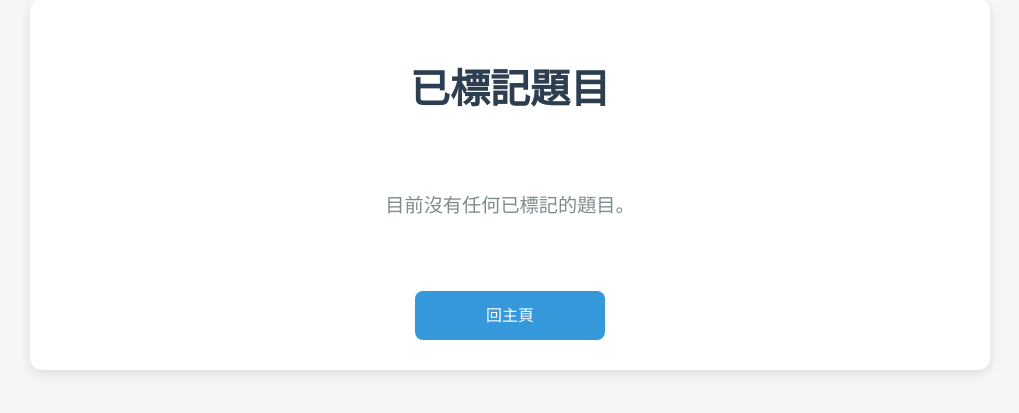
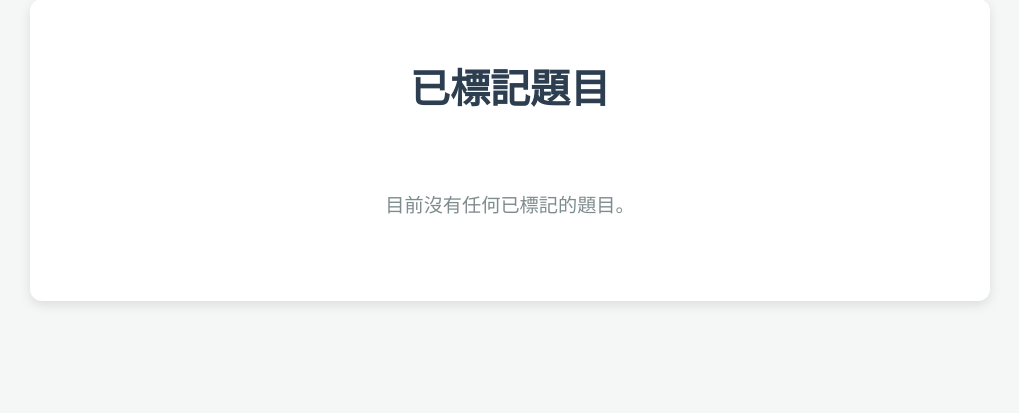
Before and after one commit to liuseemin/Qbank, a Flask app: page /review_marked in a window 1280 px wide. Shown: the part 49-462 px from the top of the page, without its empty margins (130-1149 px from the left). Run offline with Flask 3, Linux system fonts and the light colour scheme; parts of the project's set-up code (start-up, migrations or seed data) failed here and were passed over.

Commit message:
remove useless back-button

```diff
--- a/templates/review_marked.html
+++ b/templates/review_marked.html
@@ -124,8 +124,6 @@
             目前沒有任何已標記的題目。
         </div>
         {% endif %}
-
-        <a href="/" class="back-button">回主頁</a>
     </div>
 </body>
 
```
